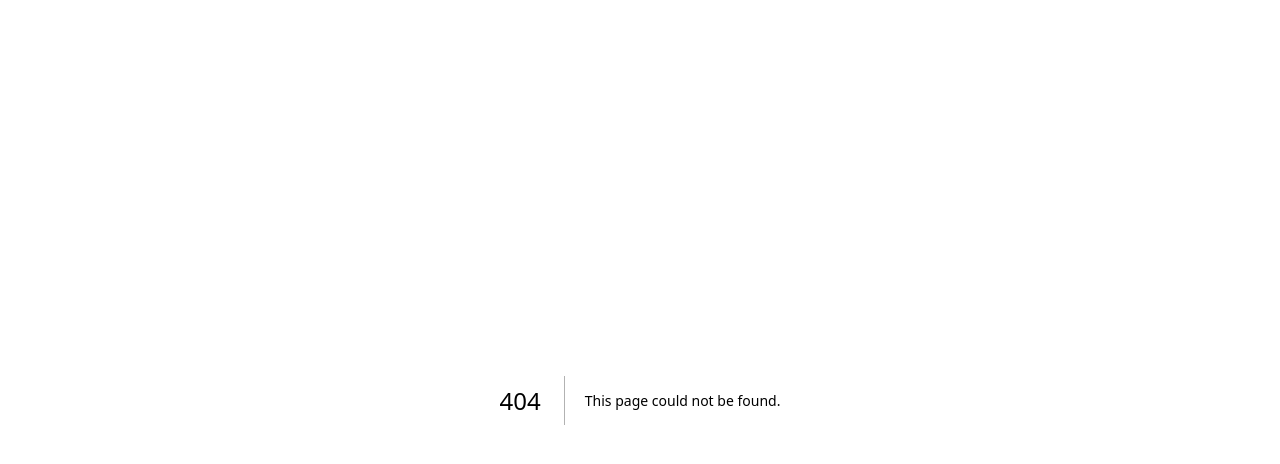
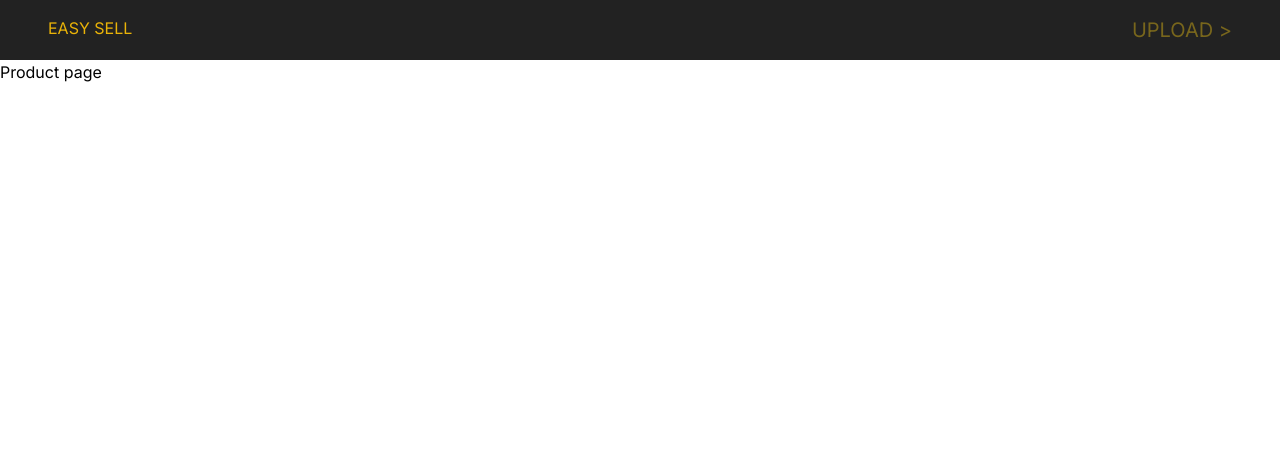
Before and after one commit to Yoseph1994/E-Gebeya, a Next.js app: page /products in a window 1280 px wide. Before the commit this address had no page. Shown: the top 464 px of the page. Built offline with nearby package versions, Linux system fonts and the light colour scheme.

Commit message:
Tailwind config, Header, and route

```diff
--- a/src/app/layout.tsx
+++ b/src/app/layout.tsx
@@ -1,12 +1,13 @@
 import type { Metadata } from "next";
 import { Inter } from "next/font/google";
 import "./globals.css";
+import Header from "@/components/Header";
 
 const inter = Inter({ subsets: ["latin"] });
 
 export const metadata: Metadata = {
   title: "E-Gebeya",
-  description: "Electronical Gebeya E-commerce",
+  description: "Digital Gebeya E-commerce",
 };
 
 export default function RootLayout({
@@ -16,7 +17,10 @@ export default function RootLayout({
 }>) {
   return (
     <html lang="en">
-      <body className={inter.className}>{children}</body>
+      <body className={inter.className}>
+        <Header />
+        <main>{children}</main>
+      </body>
     </html>
   );
 }
--- a/src/app/page.tsx
+++ b/src/app/page.tsx
@@ -1,113 +1,5 @@
-import Image from "next/image";
+const page = () => {
+  return <div>page</div>;
+};
 
-export default function Home() {
-  return (
-    <main className="flex min-h-screen flex-col items-center justify-between p-24">
-      <div className="z-10 w-full max-w-5xl items-center justify-between font-mono text-sm lg:flex">
-        <p className="fixed left-0 top-0 flex w-full justify-center border-b border-gray-300 bg-gradient-to-b from-zinc-200 pb-6 pt-8 backdrop-blur-2xl dark:border-neutral-800 dark:bg-zinc-800/30 dark:from-inherit lg:static lg:w-auto  lg:rounded-xl lg:border lg:bg-gray-200 lg:p-4 lg:dark:bg-zinc-800/30">
-          Get started by editing&nbsp;
-          <code className="font-mono font-bold">src/app/page.tsx</code>
-        </p>
-        <div className="fixed bottom-0 left-0 flex h-48 w-full items-end justify-center bg-gradient-to-t from-white via-white dark:from-black dark:via-black lg:static lg:size-auto lg:bg-none">
-          <a
-            className="pointer-events-none flex place-items-center gap-2 p-8 lg:pointer-events-auto lg:p-0"
-            href="https://vercel.com?utm_source=create-next-app&utm_medium=appdir-template&utm_campaign=create-next-app"
-            target="_blank"
-            rel="noopener noreferrer"
-          >
-            By{" "}
-            <Image
-              src="/vercel.svg"
-              alt="Vercel Logo"
-              className="dark:invert"
-              width={100}
-              height={24}
-              priority
-            />
-          </a>
-        </div>
-      </div>
-
-      <div className="relative z-[-1] flex place-items-center before:absolute before:h-[300px] before:w-full before:-translate-x-1/2 before:rounded-full before:bg-gradient-radial before:from-white before:to-transparent before:blur-2xl before:content-[''] after:absolute after:-z-20 after:h-[180px] after:w-full after:translate-x-1/3 after:bg-gradient-conic after:from-sky-200 after:via-blue-200 after:blur-2xl after:content-[''] before:dark:bg-gradient-to-br before:dark:from-transparent before:dark:to-blue-700 before:dark:opacity-10 after:dark:from-sky-900 after:dark:via-[#0141ff] after:dark:opacity-40 sm:before:w-[480px] sm:after:w-[240px] before:lg:h-[360px]">
-        <Image
-          className="relative dark:drop-shadow-[0_0_0.3rem_#ffffff70] dark:invert"
-          src="/next.svg"
-          alt="Next.js Logo"
-          width={180}
-          height={37}
-          priority
-        />
-      </div>
-
-      <div className="mb-32 grid text-center lg:mb-0 lg:w-full lg:max-w-5xl lg:grid-cols-4 lg:text-left">
-        <a
-          href="https://nextjs.org/docs?utm_source=create-next-app&utm_medium=appdir-template&utm_campaign=create-next-app"
-          className="group rounded-lg border border-transparent px-5 py-4 transition-colors hover:border-gray-300 hover:bg-gray-100 hover:dark:border-neutral-700 hover:dark:bg-neutral-800/30"
-          target="_blank"
-          rel="noopener noreferrer"
-        >
-          <h2 className="mb-3 text-2xl font-semibold">
-            Docs{" "}
-            <span className="inline-block transition-transform group-hover:translate-x-1 motion-reduce:transform-none">
-              -&gt;
-            </span>
-          </h2>
-          <p className="m-0 max-w-[30ch] text-sm opacity-50">
-            Find in-depth information about Next.js features and API.
-          </p>
-        </a>
-
-        <a
-          href="https://nextjs.org/learn?utm_source=create-next-app&utm_medium=appdir-template-tw&utm_campaign=create-next-app"
-          className="group rounded-lg border border-transparent px-5 py-4 transition-colors hover:border-gray-300 hover:bg-gray-100 hover:dark:border-neutral-700 hover:dark:bg-neutral-800/30"
-          target="_blank"
-          rel="noopener noreferrer"
-        >
-          <h2 className="mb-3 text-2xl font-semibold">
-            Learn{" "}
-            <span className="inline-block transition-transform group-hover:translate-x-1 motion-reduce:transform-none">
-              -&gt;
-            </span>
-          </h2>
-          <p className="m-0 max-w-[30ch] text-sm opacity-50">
-            Learn about Next.js in an interactive course with&nbsp;quizzes!
-          </p>
-        </a>
-
-        <a
-          href="https://vercel.com/templates?framework=next.js&utm_source=create-next-app&utm_medium=appdir-template&utm_campaign=create-next-app"
-          className="group rounded-lg border border-transparent px-5 py-4 transition-colors hover:border-gray-300 hover:bg-gray-100 hover:dark:border-neutral-700 hover:dark:bg-neutral-800/30"
-          target="_blank"
-          rel="noopener noreferrer"
-        >
-          <h2 className="mb-3 text-2xl font-semibold">
-            Templates{" "}
-            <span className="inline-block transition-transform group-hover:translate-x-1 motion-reduce:transform-none">
-              -&gt;
-            </span>
-          </h2>
-          <p className="m-0 max-w-[30ch] text-sm opacity-50">
-            Explore starter templates for Next.js.
-          </p>
-        </a>
-
-        <a
-          href="https://vercel.com/new?utm_source=create-next-app&utm_medium=appdir-template&utm_campaign=create-next-app"
-          className="group rounded-lg border border-transparent px-5 py-4 transition-colors hover:border-gray-300 hover:bg-gray-100 hover:dark:border-neutral-700 hover:dark:bg-neutral-800/30"
-          target="_blank"
-          rel="noopener noreferrer"
-        >
-          <h2 className="mb-3 text-2xl font-semibold">
-            Deploy{" "}
-            <span className="inline-block transition-transform group-hover:translate-x-1 motion-reduce:transform-none">
-              -&gt;
-            </span>
-          </h2>
-          <p className="m-0 max-w-[30ch] text-balance text-sm opacity-50">
-            Instantly deploy your Next.js site to a shareable URL with Vercel.
-          </p>
-        </a>
-      </div>
-    </main>
-  );
-}
+export default page;
--- /dev/null
+++ b/src/app/products/layout.tsx
@@ -0,0 +1,11 @@
+export default function ProductLayout({
+  children,
+}: Readonly<{
+  children: React.ReactNode;
+}>) {
+  return (
+    <div>
+      <main> {children}</main>
+    </div>
+  );
+}
--- /dev/null
+++ b/src/app/products/page.tsx
@@ -0,0 +1,5 @@
+const ProductPage = () => {
+  return <div>Product page</div>;
+};
+
+export default ProductPage;
--- /dev/null
+++ b/src/components/Header.tsx
@@ -0,0 +1,21 @@
+import Link from "next/link";
+
+export default function Header({ font }: { font: string }) {
+  return (
+    <header className="py-2 bg-gray-952 ">
+      <div className="max-w-[100rem] px-12 mx-auto flex justify-between">
+        <Link href="/">
+          <h1 className={`uppercase text-yellow-500 text-center py-2 ${font}`}>
+            Easy Sell
+          </h1>
+        </Link>
+        <Link
+          href="/products/upload"
+          className="uppercase text-green-951 text-xl py-2 text-yellow-400/40 hover:text-yellow-700"
+        >
+          Upload {">"}
+        </Link>
+      </div>
+    </header>
+  );
+}
--- a/tailwind.config.ts
+++ b/tailwind.config.ts
@@ -8,11 +8,14 @@ const config: Config = {
   ],
   theme: {
     extend: {
-      backgroundImage: {
-        "gradient-radial": "radial-gradient(var(--tw-gradient-stops))",
-        "gradient-conic":
-          "conic-gradient(from 180deg at 50% 50%, var(--tw-gradient-stops))",
+      colors: {
+        gray: {
+          951: "#f4eee5",
+          952: "#222",
+          953: "#E9E4DB",
+        },
       },
+      green: { 951: "#9CAE96" },
     },
   },
   plugins: [],
```
